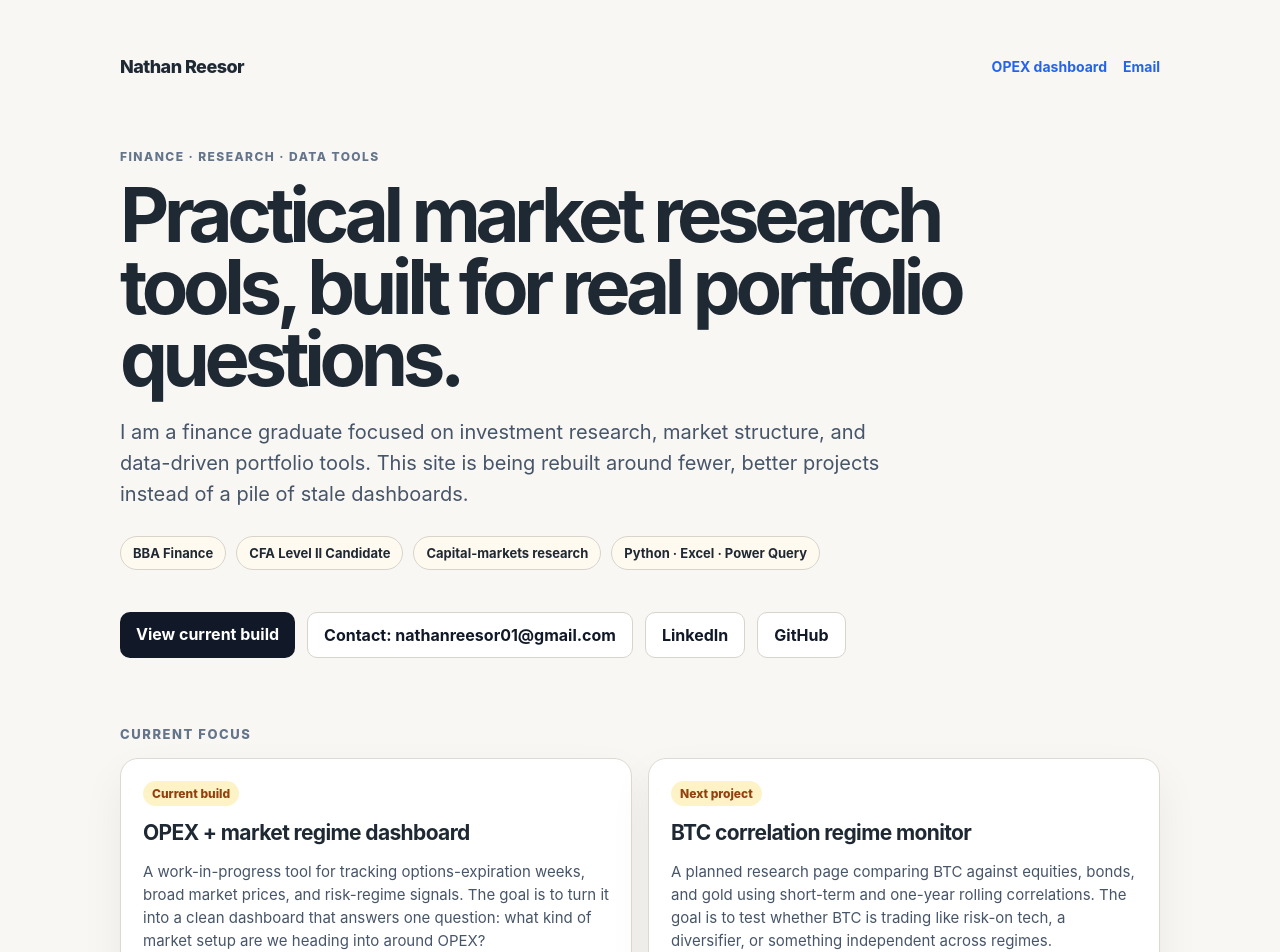
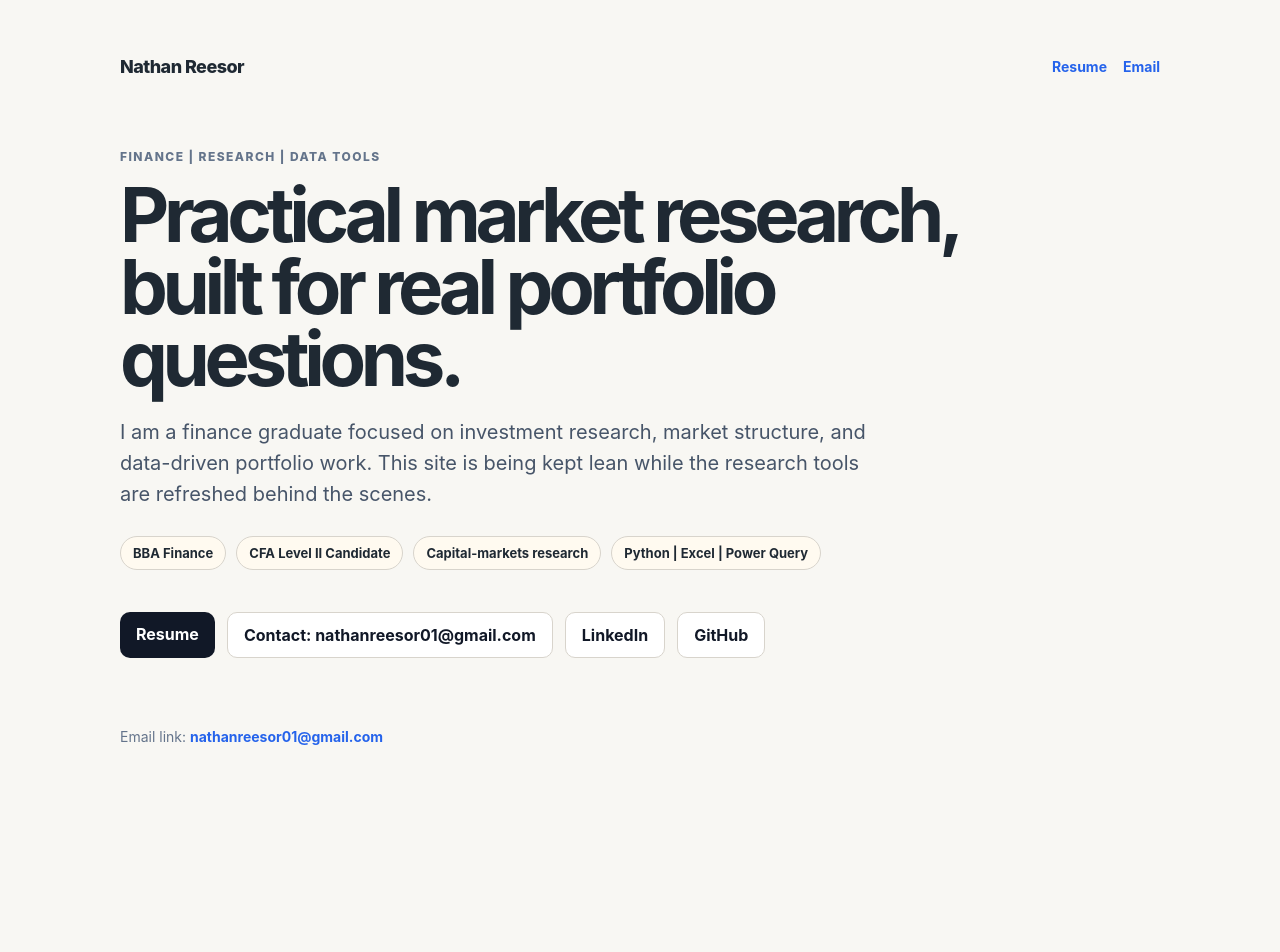
Before and after one commit to NathanReesor/NathanReesor.github.io, a React (Vite) app in the folder blog-app/: page / in a window 1280 px wide. Shown: the top 952 px of the page. After the commit the page ends 820 px from the top, so only its background shows below. Built offline with nearby package versions, Linux system fonts and the light colour scheme.

Commit message:
Hide dashboard links in React homepage

```diff
--- a/blog-app/src/pages/HomePage.jsx
+++ b/blog-app/src/pages/HomePage.jsx
@@ -1,23 +1,7 @@
 const email = "nathanreesor01@gmail.com";
 const linkedin = "https://www.linkedin.com/in/nathan-reesor";
 const github = "https://github.com/NathanReesor";
-
-const projects = [
-  {
-    title: "OPEX + market regime dashboard",
-    href: `${import.meta.env.BASE_URL}opex`,
-    description:
-      "A work-in-progress tool for tracking options-expiration weeks, broad market prices, and risk-regime signals. The goal is to turn it into a clean dashboard that answers one question: what kind of market setup are we heading into around OPEX?",
-    tag: "Current build",
-  },
-  {
-    title: "BTC correlation regime monitor",
-    href: null,
-    description:
-      "A planned research page comparing BTC against equities, bonds, and gold using short-term and one-year rolling correlations. The goal is to test whether BTC is trading like risk-on tech, a diversifier, or something independent across regimes.",
-    tag: "Next project",
-  },
-];
+const resume = "/assets/Nathan-Reesor-Resume.pdf";
 
 const styles = {
   page: {
@@ -113,47 +97,6 @@ const styles = {
     textDecoration: "none",
     fontWeight: 750,
   },
-  sectionTitle: {
-    fontSize: 13,
-    textTransform: "uppercase",
-    letterSpacing: "0.12em",
-    color: "#64748b",
-    fontWeight: 850,
-    marginBottom: 16,
-  },
-  grid: {
-    display: "grid",
-    gridTemplateColumns: "repeat(auto-fit, minmax(260px, 1fr))",
-    gap: 16,
-  },
-  card: {
-    background: "#ffffff",
-    border: "1px solid #dedad1",
-    borderRadius: 18,
-    padding: 22,
-    boxShadow: "0 18px 44px rgba(15, 23, 42, 0.06)",
-  },
-  tag: {
-    display: "inline-block",
-    fontSize: 12,
-    fontWeight: 800,
-    color: "#92400e",
-    background: "#fef3c7",
-    borderRadius: 999,
-    padding: "5px 9px",
-    marginBottom: 14,
-  },
-  h3: {
-    fontSize: 21,
-    margin: "0 0 10px",
-    letterSpacing: "-0.03em",
-  },
-  body: {
-    color: "#475569",
-    lineHeight: 1.55,
-    fontSize: 15,
-    marginBottom: 16,
-  },
   footer: {
     marginTop: 54,
     color: "#64748b",
@@ -169,54 +112,36 @@ export default function HomePage() {
         <nav style={styles.nav}>
           <div style={styles.navName}>Nathan Reesor</div>
           <div style={styles.navLinks}>
-            <a style={styles.link} href={`${import.meta.env.BASE_URL}opex`}>OPEX dashboard</a>
+            <a style={styles.link} href={resume}>Resume</a>
             <a style={styles.link} href={`mailto:${email}`}>Email</a>
           </div>
         </nav>
 
         <section>
-          <div style={styles.eyebrow}>Finance · Research · Data tools</div>
-          <h1 style={styles.h1}>Practical market research tools, built for real portfolio questions.</h1>
+          <div style={styles.eyebrow}>Finance | Research | Data tools</div>
+          <h1 style={styles.h1}>Practical market research, built for real portfolio questions.</h1>
           <p style={styles.lead}>
-            I am a finance graduate focused on investment research, market structure, and data-driven portfolio tools.
-            This site is being rebuilt around fewer, better projects instead of a pile of stale dashboards.
+            I am a finance graduate focused on investment research, market structure, and data-driven portfolio work.
+            This site is being kept lean while the research tools are refreshed behind the scenes.
           </p>
 
           <div style={styles.chips}>
             <span style={styles.chip}>BBA Finance</span>
             <span style={styles.chip}>CFA Level II Candidate</span>
             <span style={styles.chip}>Capital-markets research</span>
-            <span style={styles.chip}>Python · Excel · Power Query</span>
+            <span style={styles.chip}>Python | Excel | Power Query</span>
           </div>
 
           <div style={styles.ctas}>
-            <a style={styles.primary} href={`${import.meta.env.BASE_URL}opex`}>View current build</a>
+            <a style={styles.primary} href={resume}>Resume</a>
             <a style={styles.secondary} href={`mailto:${email}`}>Contact: {email}</a>
             <a style={styles.secondary} href={linkedin} target="_blank" rel="noreferrer">LinkedIn</a>
             <a style={styles.secondary} href={github} target="_blank" rel="noreferrer">GitHub</a>
           </div>
         </section>
 
-        <section>
-          <div style={styles.sectionTitle}>Current focus</div>
-          <div style={styles.grid}>
-            {projects.map((project) => (
-              <article key={project.title} style={styles.card}>
-                <span style={styles.tag}>{project.tag}</span>
-                <h3 style={styles.h3}>{project.title}</h3>
-                <p style={styles.body}>{project.description}</p>
-                {project.href ? (
-                  <a style={styles.link} href={project.href}>Open project →</a>
-                ) : (
-                  <span style={{ color: "#64748b", fontWeight: 650 }}>In development</span>
-                )}
-              </article>
-            ))}
-          </div>
-        </section>
-
         <footer style={styles.footer}>
-          Current priority: turn the OPEX dashboard into a cleaner market-regime tool with scheduled data updates, then build the BTC correlation monitor from scratch.
+          Email link: <a style={styles.link} href={`mailto:${email}`}>{email}</a>
         </footer>
       </div>
     </main>
```
